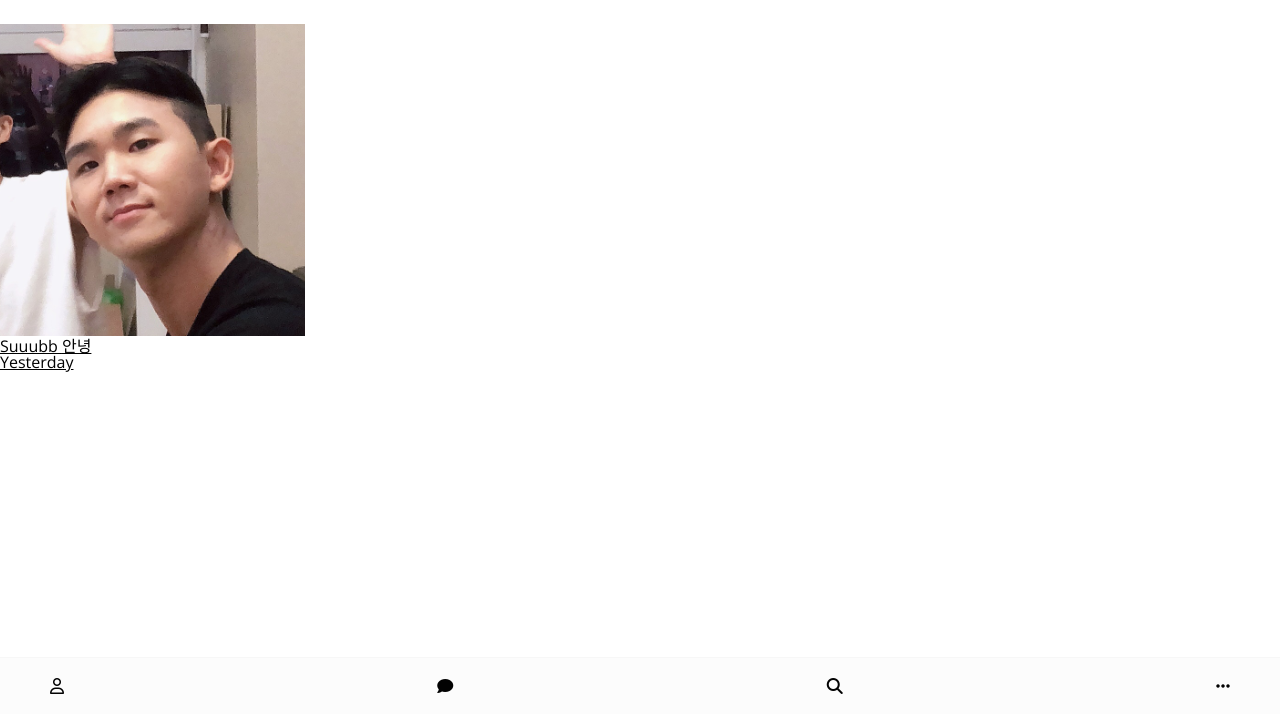
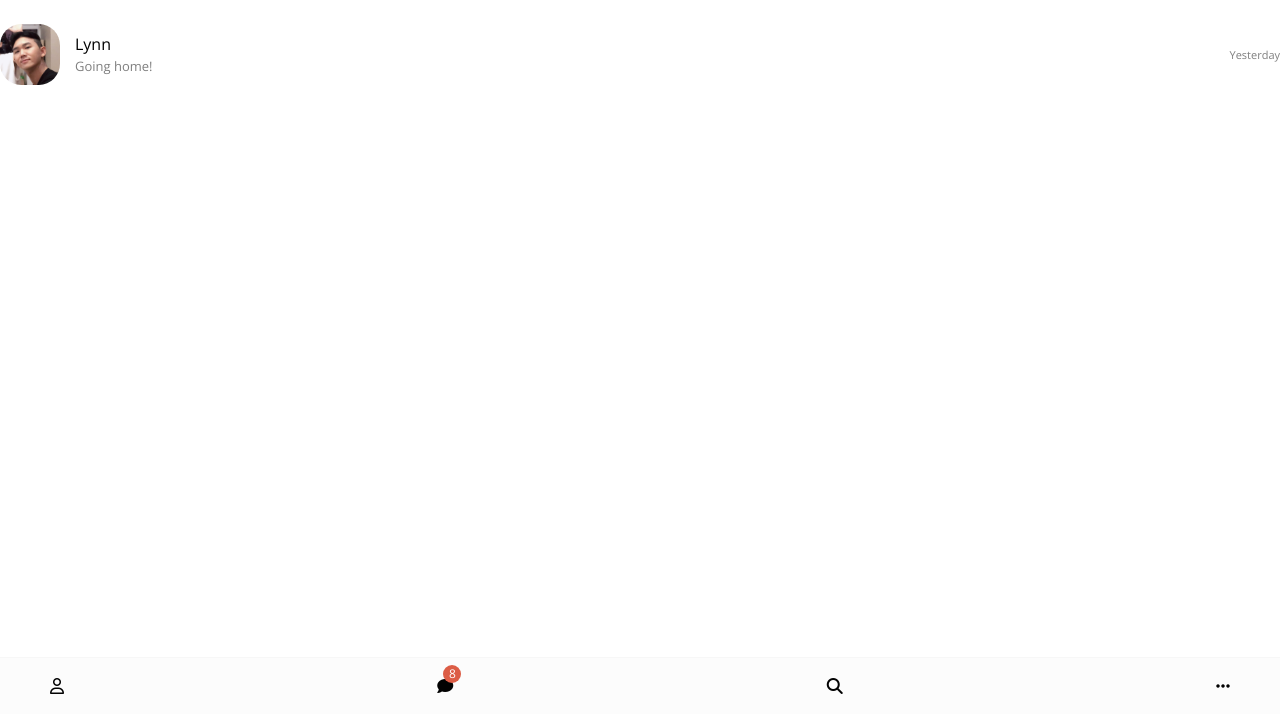
Before and after one commit to suuubb/kakao-clone-v2, a plain HTML site: page index.html in a window 1280 px wide. Shown: the part 76-800 px from the top of the page. Drawn offline with nearby package versions, Linux system fonts and the light colour scheme.

Commit message:
kakao-clone-v2-191120

```diff
--- /dev/null
+++ b/css/friend.css
@@ -0,0 +1,47 @@
+.friend {
+    display: flex;
+    justify-content: space-between;
+    align-items: center;
+}
+
+.friend .friend__avatar {
+    width: 50px;
+    border-radius: 35%;
+}
+
+.friend__avatar.g-avatar {
+    width: 70px;
+}
+
+.friend__avatar.m-avatar {
+    width: 60px;
+}
+
+.friend .friend__column {
+    display: flex;
+    align-items: center;
+}
+
+.friend .friend__avatar {
+    margin-right: 15px;
+}
+
+.friend__content .friend__name {
+    display: block;
+    margin-bottom: 5px;
+}
+
+.friend__content .friend__status,
+.friend__content .friend__bottom-text,
+.friend .chat_timestamp {
+    opacity: 0.5;
+}
+
+.friend__content .friend__bottom-text {
+    font-size: 13px;
+}
+
+.friend__content .friend__status,
+.friend .chat_timestamp {
+    font-size: 11px;
+}
--- a/css/nav-bar.css
+++ b/css/nav-bar.css
@@ -12,3 +12,22 @@
     display: flex;
     justify-content: space-between;
 }
+
+.nav .nav__list-link {
+    position: relative;
+}
+
+.nav .nav__badge {
+    position: absolute;
+    top: -10px;
+    right: -8px;
+    font-size: 12px;
+    color: white;
+    background-color: #dc5d46;
+    width: 18px;
+    height: 18px;
+    display: flex;
+    justify-content: center;
+    align-items: center;
+    border-radius: 50%;
+}
--- a/css/styles.css
+++ b/css/styles.css
@@ -3,6 +3,7 @@
 @import "status-bar.css";
 @import "header.css";
 @import "nav-bar.css";
+@import "friend.css";
 
 * {
     box-sizing: border-box;
@@ -17,4 +18,5 @@ body {
 
 a {
     color: inherit;
+    text-decoration: none;
 }
--- a/index.html
+++ b/index.html
@@ -41,18 +41,22 @@
         <ul class="chats__list">
             <li class="chats__chat">
                 <a href="chat.html">
-                <div class="chat__column">
-                    <img class="chat__avatar g-avatar" src="images/me.png" />
-                    <div class="chat__content">
-                        <span class="chat__username">
-                            Suuubb
-                        </span>
-                        <span class="chat__preview">안녕</span>
-                    </div>
-                </div>
-                <div class="chat__column">
-                    <span class="chat__timestamp">Yesterday</span>
-                </div>
+                        <div class="chats__chat friend friend--lg">
+                                <div class="friend__column">
+                                    <img src="images/me.png" alt="" class="m-avatar friend__avatar">
+                                    <div class="friend__content">
+                                        <span class="friend__name">
+                                            Lynn
+                                        </span>
+                                        <span class="friend__bottom-text">
+                                            Going home!
+                                        </span>
+                                    </div>
+                                </div>
+                                <div class="friend__column">
+                                    <span class="chat_timestamp">Yesterday</span>
+                                </div>
+                        </div>
                 </a>
             </li>
         </ul>
@@ -66,6 +70,7 @@
             </li>
             <li class="nav__list-item">
                 <a href="index.html" class="nav__list-link">
+                    <div class="nav__badge">8</div>
                     <i class="fas fa-comment"></i>
                 </a>
             </li>
```
Also changed, not shown: find.html (+1 -1 lines), friends.html (+2 -2 lines).
